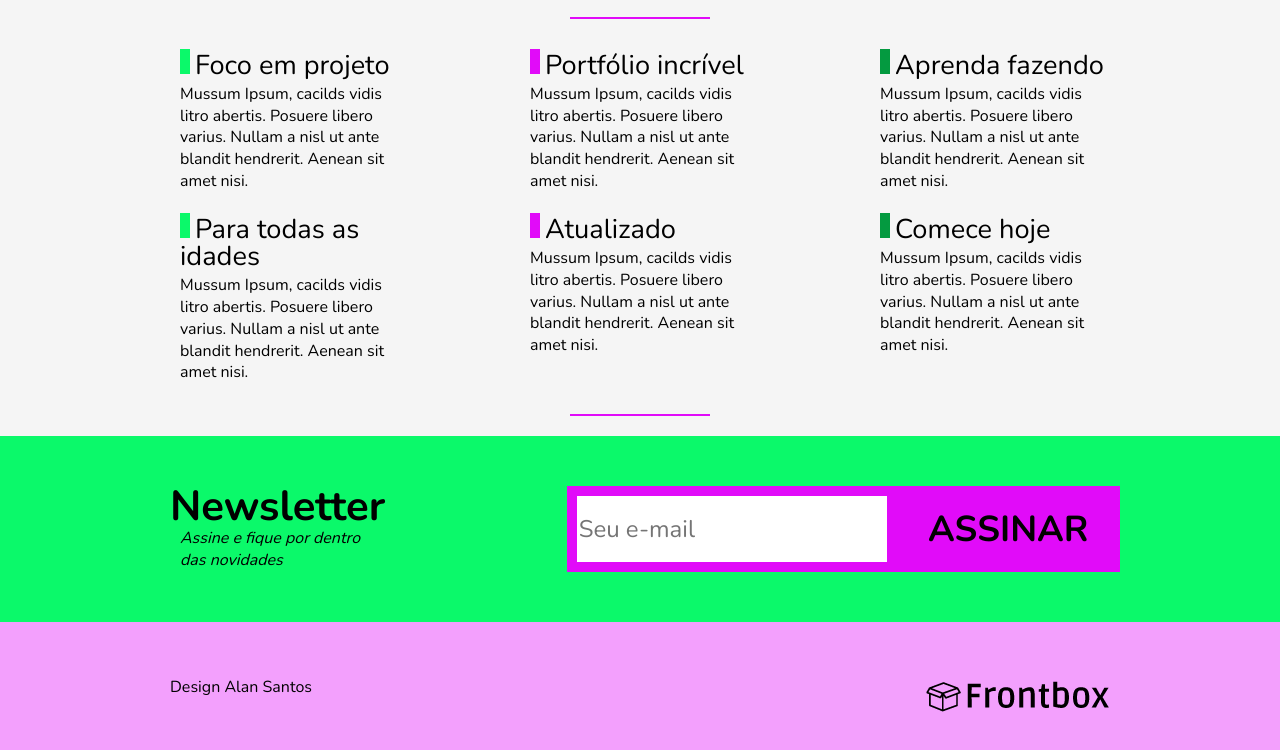
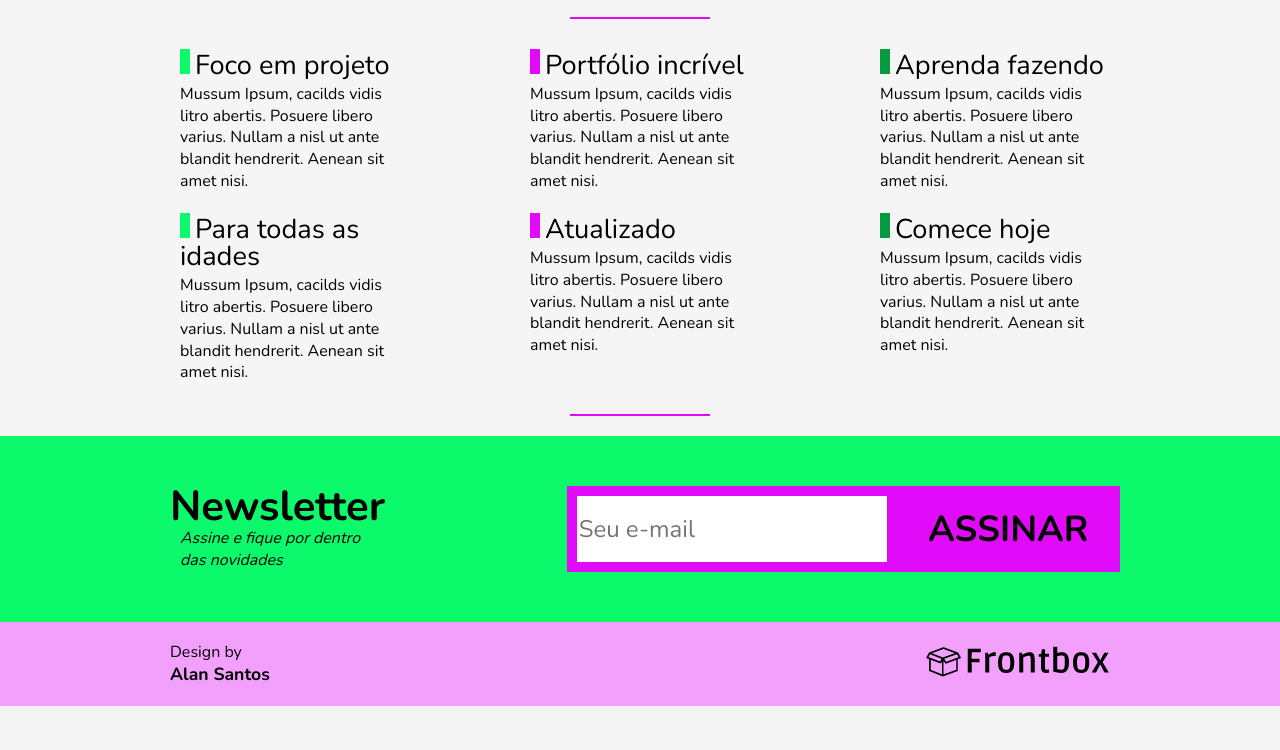
Before and after one commit to ssantosalan/frontbox-site-project, a plain HTML site: page index.html in a window 1280 px wide. Shown: the part 1693-2443 px from the top of the page. After the commit the page ends 2399 px from the top, so only its background shows below. Drawn offline with nearby package versions, Linux system fonts and the light colour scheme.

Commit message:
footer design by alan

```diff
--- a/css/styles.css
+++ b/css/styles.css
@@ -74,6 +74,11 @@ p {
 img {
 	display: block;
 	max-width: 100%;
+}
+
+strong {
+	font-weight: bold;
+	font-size: 1.1rem;
 }
 
 /**********************************/
@@ -394,7 +399,7 @@ img {
 	display: flex;
 	flex-wrap: wrap;
 	justify-content: space-between;
-	padding: 55px calc((100% - 960px) / 2);
+	padding: 20px calc((100% - 960px) / 2);
 }
 
 .footer__copyright, .footer__logo {
--- a/index.html
+++ b/index.html
@@ -232,7 +232,7 @@
 	</section> <!-- .newsletter -->
 
 	<footer class="footer">
-		<p class="footer__copyright">Design Alan Santos</p>
+		<p class="footer__copyright">Design by <br><strong><a href="https://github.com/ssantosalan" target="_blank" rel="external">Alan Santos</a></strong></p>
 		<a href="index.html">
 			<img src="img/logo.png" alt="Frontbox" class="footer__logo">
 		</a>
```
